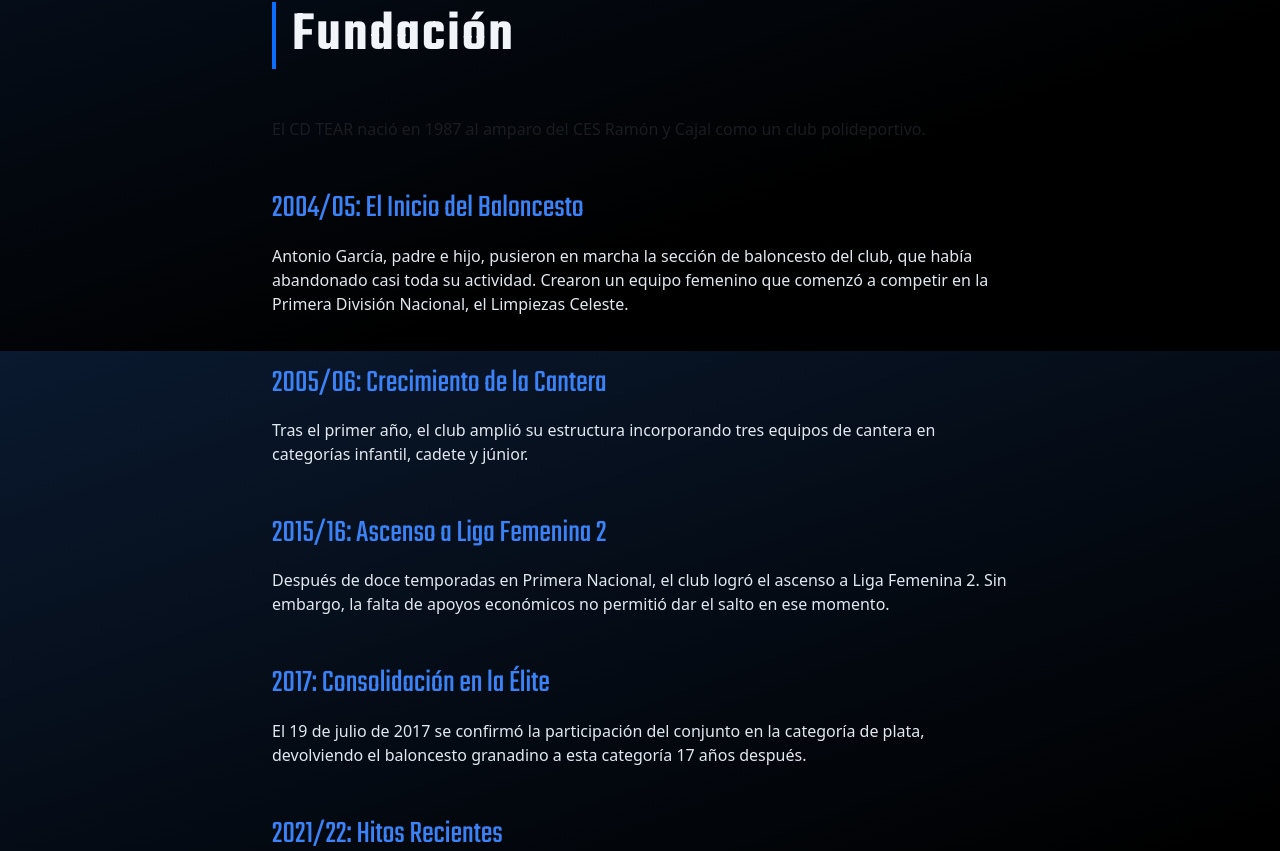
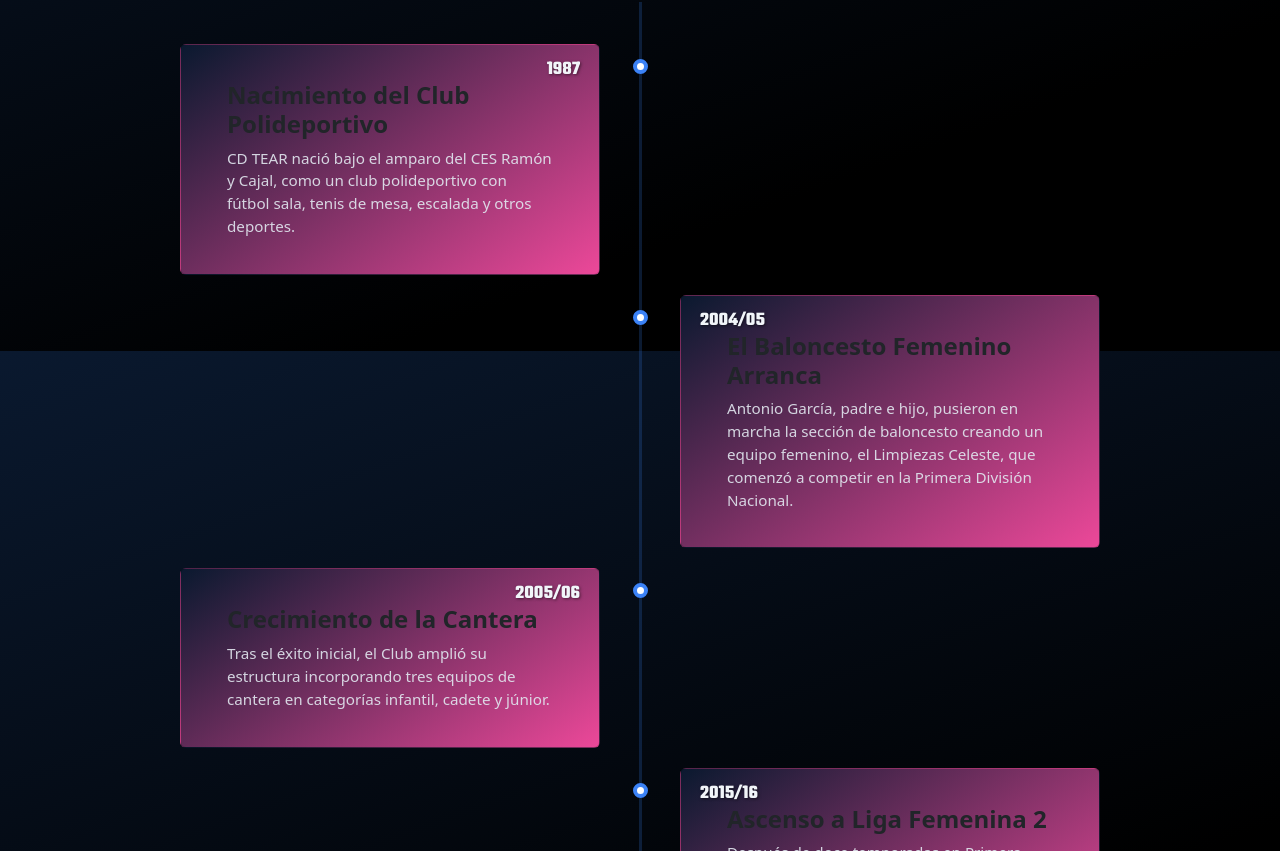
Before and after one commit to Antoniohdzru/webapgeraca, a React (Vite) app: page /historia in a window 1280 px wide. Shown: the part 449-1300 px from the top of the page. Built offline with nearby package versions, Linux system fonts and the light colour scheme.

Commit message:
corrección css y pagina nuestra historia

```diff
--- a/src/App.css
+++ b/src/App.css
@@ -6,6 +6,7 @@
   --light-blue-gradient: #132F56;
   --accent-blue: #3B82F6;
   --text-light: #F1F5F9;
+  --raca-pink: #EC4899;
   /* Mantenemos el blanco suave para títulos. */
   --text-muted: #E2E8F0;
   /* <-- Un gris super claro, casi blanco, para máxima legibilidad. */
@@ -875,3 +876,152 @@ p,
   opacity: 0.9;
   /* Le damos una opacidad ligera para diferenciarlo un poco */
 }
+
+/* src/App.css (AÑADIR ESTO AL FINAL) */
+
+/* --- Estilos para la Línea de Tiempo (HistoriaPage) --- */
+.timeline {
+  position: relative;
+  max-width: 1000px;
+  margin: 0 auto;
+  padding: 2rem 0;
+}
+
+/* La línea vertical del centro */
+.timeline::after {
+  content: '';
+  position: absolute;
+  width: 3px;
+  background-color: var(--border-color);
+  top: 0;
+  bottom: 0;
+  left: 50%;
+  margin-left: -1.5px;
+}
+
+/* Contenedor de cada evento en la línea de tiempo */
+.timeline-item {
+  padding: 10px 40px;
+  position: relative;
+  width: 50%;
+}
+
+/* Círculo en la línea de tiempo */
+.timeline-dot {
+  content: '';
+  position: absolute;
+  width: 15px;
+  height: 15px;
+  background-color: white;
+  border: 4px solid var(--accent-blue);
+  top: 25px;
+  border-radius: 50%;
+  z-index: 1;
+}
+
+/* Posiciona los items a la izquierda */
+.timeline-item-left {
+  left: 0;
+}
+
+/* Posiciona los items a la derecha */
+.timeline-item-right {
+  left: 50%;
+}
+
+/* Coloca los puntos en la línea */
+.timeline-item-left .timeline-dot {
+  right: -7.5px;
+}
+.timeline-item-right .timeline-dot {
+  left: -7.5px;
+}
+
+/* Estilos para la fecha/año */
+.timeline-date {
+  position: absolute;
+  top: 22px;
+  font-family: var(--font-heading);
+  font-size: 1.2rem;
+  font-weight: bold;
+  color: var(--text-muted);
+  z-index: 1;
+}
+.timeline-item-left .timeline-date {
+  right: 60px;
+}
+.timeline-item-right .timeline-date {
+  left: 60px;
+}
+
+/* El contenido (la tarjeta) de cada evento */
+.timeline-content {
+  background-image: linear-gradient(145deg, var(--dark-blue), var(--raca-pink));
+  border: 1px solid var(--raca-pink);
+  padding: 20px 30px;
+  position: relative;
+  border-radius: 8px;
+  transition: transform 0.3s ease;
+}
+.timeline-content:hover {
+  transform: scale(1.03);
+}
+
+
+.timeline-content .card-text {
+  color: var(--text-light);
+  opacity: 0.9;
+  font-size: 0.95rem;
+}
+
+
+.timeline-title {
+  color: var(--text-light);
+  font-size: 1.5rem;
+  margin-bottom: 0.75rem;
+  font-weight: bold;
+}
+
+.timeline-date {
+  position: absolute;
+  top: 22px;
+  font-family: var(--font-heading);
+  font-size: 1.2rem;
+  font-weight: bold;
+  z-index: 1;
+  color: var(--text-light);
+  text-shadow: 1px 1px 3px rgba(0,0,0,0.5);
+}
+
+
+/* --- Media Query para hacer la línea de tiempo vertical en móviles --- */
+@media (max-width: 991.98px) {
+  /* Mueve la línea al lado izquierdo */
+  .timeline::after {
+    left: 31px;
+  }
+
+  /* Todos los items ocupan el ancho completo */
+  .timeline-item {
+    width: 100%;
+    padding-left: 70px;
+    padding-right: 25px;
+  }
+  .timeline-item-right {
+    left: 0%;
+  }
+
+  /* Coloca los puntos en la nueva posición de la línea */
+  .timeline-item-left .timeline-dot,
+  .timeline-item-right .timeline-dot {
+    left: 24px;
+  }
+
+  /* Coloca las fechas en la misma línea que los puntos */
+  .timeline-item-left .timeline-date,
+  .timeline-item-right .timeline-date {
+      left: 70px; /* Alineado con el padding del contenido */
+      top: -20px; /* Encima de la tarjeta */
+      font-size: 1rem;
+  }
+}
--- a/src/pages/HistoriaPage.jsx
+++ b/src/pages/HistoriaPage.jsx
@@ -1,13 +1,50 @@
-// src/pages/HistoriaPage.jsx
+// src/pages/HistoriaPage.jsx (VERSIÓN CORREGIDA)
 import React from 'react';
-import { Container, Row, Col } from 'react-bootstrap';
+import { Container, Card } from 'react-bootstrap';
 
-const historiaHeroImg = '/img/BANNER_WEB/equipocompleto.png'; // Puedes usar una imagen genérica o una específica
+
+const timelineData = [
+  {
+    year: "1987",
+    title: "Nacimiento del Club Polideportivo",
+    description: "CD TEAR nació bajo el amparo del CES Ramón y Cajal, como un club polideportivo con fútbol sala, tenis de mesa, escalada y otros deportes.",
+  },
+  {
+    year: "2004/05",
+    title: "El Baloncesto Femenino Arranca",
+    description: "Antonio García, padre e hijo, pusieron en marcha la sección de baloncesto creando un equipo femenino, el Limpiezas Celeste, que comenzó a competir en la Primera División Nacional.",
+  },
+  {
+    year: "2005/06",
+    title: "Crecimiento de la Cantera",
+    description: "Tras el éxito inicial, el Club amplió su estructura incorporando tres equipos de cantera en categorías infantil, cadete y júnior.",
+  },
+  {
+    year: "2015/16",
+    title: "Ascenso a Liga Femenina 2",
+    description: "Después de doce temporadas en Primera Nacional, el club logró el ascenso a LF2, aunque la falta de apoyos económicos impidió materializarlo en ese momento.",
+  },
+  {
+    year: "2017",
+    title: "Consolidación en la Élite",
+    description: "El 19 de julio se confirmó la participación del conjunto en la categoría de plata del baloncesto nacional, 17 años después de la última vez para un equipo granadino.",
+  },
+  {
+    year: "2020/21",
+    title: "Nace la LF Challenge",
+    description: "El equipo accede a la nueva Liga Femenina Challenge, una competición intermedia de la FEB, siendo el único equipo andaluz en conseguirlo por méritos deportivos.",
+  },
+  {
+    year: "2021/22",
+    title: "Hito Histórico: Fase de Ascenso",
+    description: "Con Manuela Fundación como nuevo patrocinador, RACA finaliza la liga en cuarta posición y disputa por primera vez en su historia la Fase de Ascenso a la máxima categoría, la Liga Femenina Endesa.",
+  }
+];
 
 function HistoriaPage() {
   return (
     <>
-      <div className="page-hero-section" style={{ backgroundImage: `url(${historiaHeroImg})` }}>
+      <div className="page-hero-section" style={{ backgroundImage: `url('/img/BANNER_WEB/equipocompleto.png')` }}>
         <div className="page-hero-overlay"></div>
         <Container>
           <h1 className="page-hero-title">Nuestra Historia</h1>
@@ -16,39 +53,21 @@ function HistoriaPage() {
       </div>
 
       <Container className="content-section">
-        <Row className="justify-content-center">
-          <Col md={10} lg={8}>
-            <div className="mb-5">
-              <h2 className="section-title text-start border-start border-primary border-4 ps-3">Fundación</h2>
-              <p className="text-muted">El CD TEAR nació en 1987 al amparo del CES Ramón y Cajal como un club polideportivo.</p>
+        <div className="timeline">
+          {timelineData.map((item, index) => (
+            <div key={index} className={`timeline-item ${index % 2 === 0 ? 'timeline-item-left' : 'timeline-item-right'}`}>
+              <div className="timeline-dot"></div>
+              <div className="timeline-date">{item.year}</div>
+              <Card className="timeline-content">
+                <Card.Body>
+                  <Card.Title as="h4" className="timeline-title">{item.title}</Card.Title>
+                  {/* Aquí también cambiamos item.text por item.description */}
+                  <Card.Text>{item.description}</Card.Text>
+                </Card.Body>
+              </Card>
             </div>
-
-            <div className="mb-5">
-              <h3 className="section-subtitle">2004/05: El Inicio del Baloncesto</h3>
-              <p>Antonio García, padre e hijo, pusieron en marcha la sección de baloncesto del club, que había abandonado casi toda su actividad. Crearon un equipo femenino que comenzó a competir en la Primera División Nacional, el Limpiezas Celeste.</p>
-            </div>
-
-            <div className="mb-5">
-              <h3 className="section-subtitle">2005/06: Crecimiento de la Cantera</h3>
-              <p>Tras el primer año, el club amplió su estructura incorporando tres equipos de cantera en categorías infantil, cadete y júnior.</p>
-            </div>
-
-            <div className="mb-5">
-              <h3 className="section-subtitle">2015/16: Ascenso a Liga Femenina 2</h3>
-              <p>Después de doce temporadas en Primera Nacional, el club logró el ascenso a Liga Femenina 2. Sin embargo, la falta de apoyos económicos no permitió dar el salto en ese momento.</p>
-            </div>
-
-            <div className="mb-5">
-              <h3 className="section-subtitle">2017: Consolidación en la Élite</h3>
-              <p>El 19 de julio de 2017 se confirmó la participación del conjunto en la categoría de plata, devolviendo el baloncesto granadino a esta categoría 17 años después.</p>
-            </div>
-
-            <div className="mb-5">
-              <h3 className="section-subtitle">2021/22: Hitos Recientes</h3>
-              <p>El equipo participó en la nueva Liga Femenina Challenge, siendo el único equipo andaluz en conseguirlo deportivamente. Con Manuela Fundación como nuevo patrocinador, el equipo acabó la liga regular en cuarta posición y disputó por primera vez en su historia la Fase de Ascenso a Liga Femenina Endesa, la máxima categoría nacional.</p>
-            </div>
-          </Col>
-        </Row>
+          ))}
+        </div>
       </Container>
     </>
   );
--- a/src/pages/HomePage.jsx
+++ b/src/pages/HomePage.jsx
@@ -175,7 +175,7 @@ function HomePage() {
                     </Link>
                 </Col>
                 <Col lg={5}>
-                    <img src="public/img/BANNER_WEB/equipo.png" alt="Equipo celebrando con un trofeo" className="img-fluid rounded shadow-lg" />
+                    <img src="/img/BANNER_WEB/equipo.png" alt="Equipo celebrando con un trofeo" className="img-fluid rounded shadow-lg" />
                 </Col>
             </Row>
         </Container>
```
